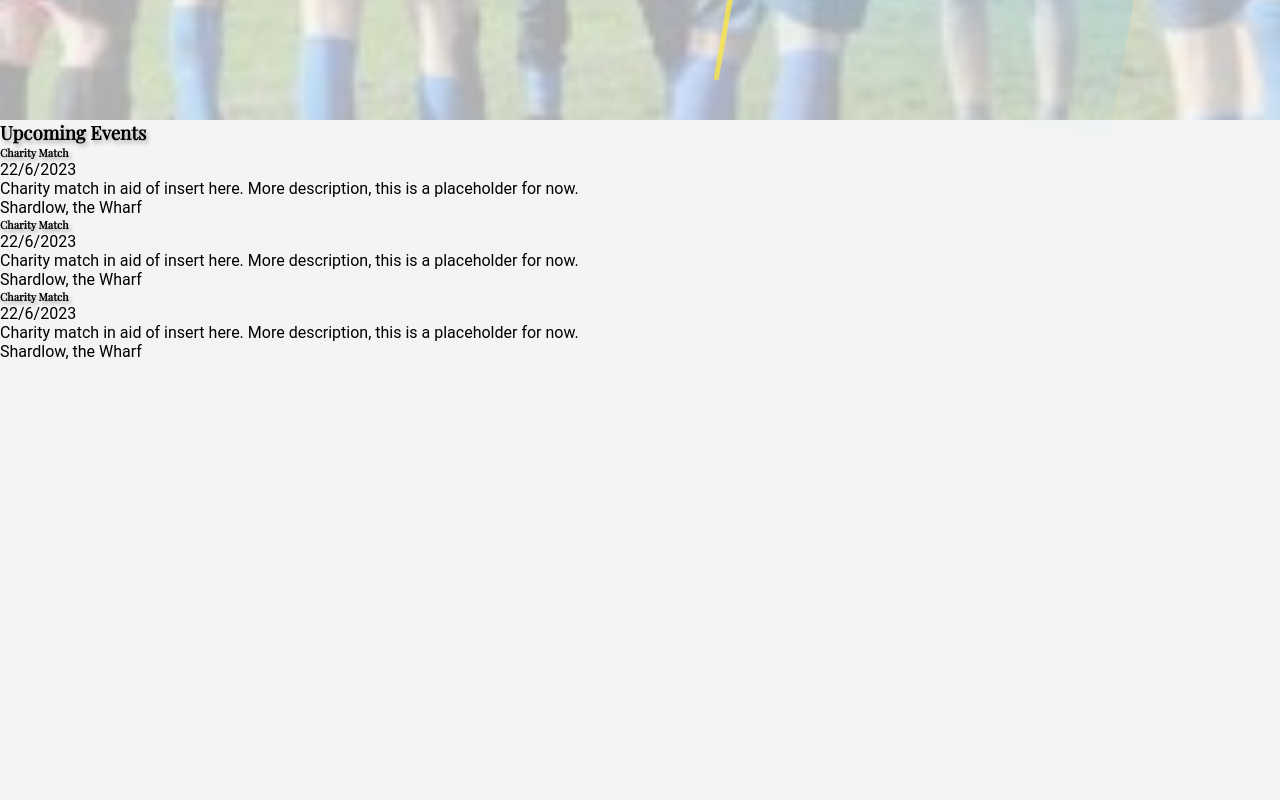
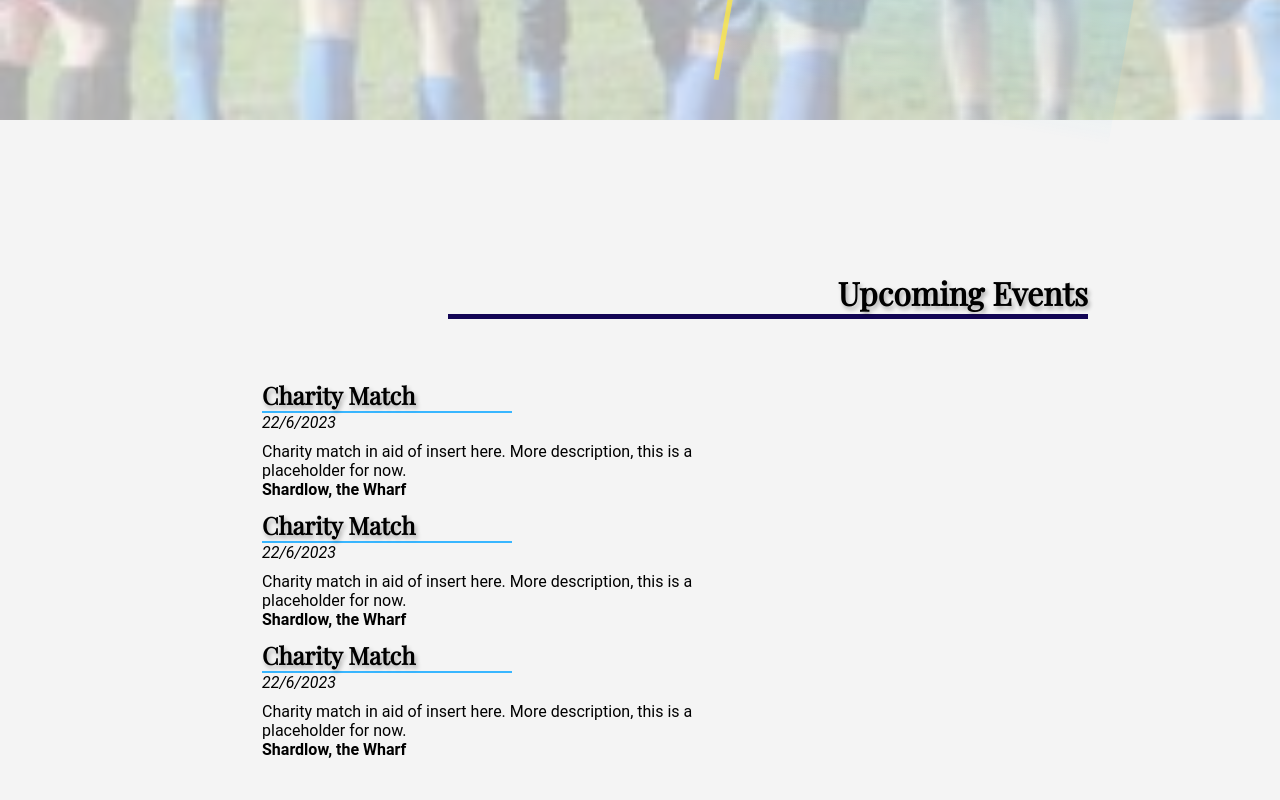
Before and after one commit to paulg44/shardlow_st_james, a React (Create React App) app in the folder ssj/: page / in a window 1280 px wide. Shown: the part 680-1480 px from the top of the page. Built offline with nearby package versions, Linux system fonts and the light colour scheme.

Commit message:
add styling to events section of homepage

```diff
--- a/ssj/src/Components/Events/Events.css
+++ b/ssj/src/Components/Events/Events.css
@@ -1,7 +1,21 @@
 /* CSS file for events section */
 
 .events {
-  height: 90vh;
-  /* Placeholder for testing */
-  border-bottom: 10px solid red;
+  height: 100vh;
+  display: flex;
+  flex-direction: column;
+  align-items: center;
+  justify-content: center;
 }
+
+.events h3 {
+  text-align: right;
+  margin-left: 20%;
+  font-size: 2rem;
+  width: 50%;
+  border-bottom: 5px solid var(--dark-blue);
+}
+
+.eventList {
+  margin: 50px 20% 0 0;
+}
--- a/ssj/src/Components/Events/Events.js
+++ b/ssj/src/Components/Events/Events.js
@@ -7,6 +7,7 @@ function Events({ id }) {
   return (
     <div id={id} className="events">
       <h3>Upcoming Events</h3>
+      <div className="eventList">
         <EventsContainer
           eventTitle="Charity Match"
           eventDate="22/6/2023"
@@ -26,6 +27,7 @@ function Events({ id }) {
           eventLocation="Shardlow, the Wharf"
         />
       </div>
+    </div>
   );
 }
 
--- a/ssj/src/Components/EventsContainer/EventsContainer .css
+++ b/ssj/src/Components/EventsContainer/EventsContainer .css
@@ -1 +1,21 @@
 /* CSS file for events container */
+
+.eventsContainer {
+  width: 500px;
+  margin: 10px 0;
+}
+
+.eventsContainer h6 {
+  font-size: 1.5rem;
+  border-bottom: 2px solid var(--light-blue);
+  width: 50%;
+}
+
+.eventDate {
+  margin-bottom: 10px;
+  font-style: italic;
+}
+
+.eventLocation {
+  font-weight: bold;
+}
--- a/ssj/src/Components/EventsContainer/EventsContainer.js
+++ b/ssj/src/Components/EventsContainer/EventsContainer.js
@@ -4,11 +4,11 @@ import "./EventsContainer .css";
 
 function EventsContainer(props) {
   return (
-    <div>
+    <div className="eventsContainer">
       <h6>{props.eventTitle}</h6>
-      <p>{props.eventDate}</p>
-      <p>{props.eventDesc}</p>
-      <p>{props.eventLocation}</p>
+      <p className="eventDate">{props.eventDate}</p>
+      <p className="eventDesc">{props.eventDesc}</p>
+      <p className="eventLocation">{props.eventLocation}</p>
     </div>
   );
 }
--- a/ssj/src/Components/Homepage/Homepage.js
+++ b/ssj/src/Components/Homepage/Homepage.js
@@ -29,7 +29,7 @@ function Homepage({ homepageImg }) {
         </div>
       </div>
       <Events id="events" />
-      <News />
+      <News id="news" />
     </div>
   );
 }
--- a/ssj/src/Components/NavBar/NavBar.js
+++ b/ssj/src/Components/NavBar/NavBar.js
@@ -1,22 +1,32 @@
 // NavBar Component
-import { Link, NavLink } from "react-router-dom";
+
 import logo from "../../IMG/ssj_badge-removebg-preview.png";
 import "./NavBar.css";
+import { useRef } from "react";
 
 function NavBar() {
+  const eventsRef = useRef(null);
+
+  const scrollToEvents = () => {
+    const navbarHeight = 80;
+    const eventsPosition = eventsRef.current.offsetTop - navbarHeight;
+    window.scrollTo({ top: eventsPosition, behavior: "smooth" });
+  };
   return (
     <nav className="navbar">
       <div className="navContainer">
-        <Link to={"/"} id="logo">
+        <a href={"/"} id="logo">
           <img src={logo} alt="logo" className="logo"></img>
-        </Link>
+        </a>
         <div className="navLinks">
           <ul className="list">
             <li className="listItem">
-              <a href="#events">Events</a>
+              <a href="#events" onClick={scrollToEvents}>
+                Events
+              </a>
             </li>
             <li className="listItem">
-              <NavLink to="#news">News</NavLink>
+              <a href="#news">News</a>
             </li>
             <li className="listItem dropdown">
               Teams
--- a/ssj/src/Components/News/News.js
+++ b/ssj/src/Components/News/News.js
@@ -2,9 +2,9 @@
 
 import "./News.css";
 
-function News() {
+function News({ id }) {
   return (
-    <div className="news">
+    <div id={id} className="news">
       <h4>News</h4>
     </div>
   );
```
Lines whose indentation alone changed are shown as unchanged.
